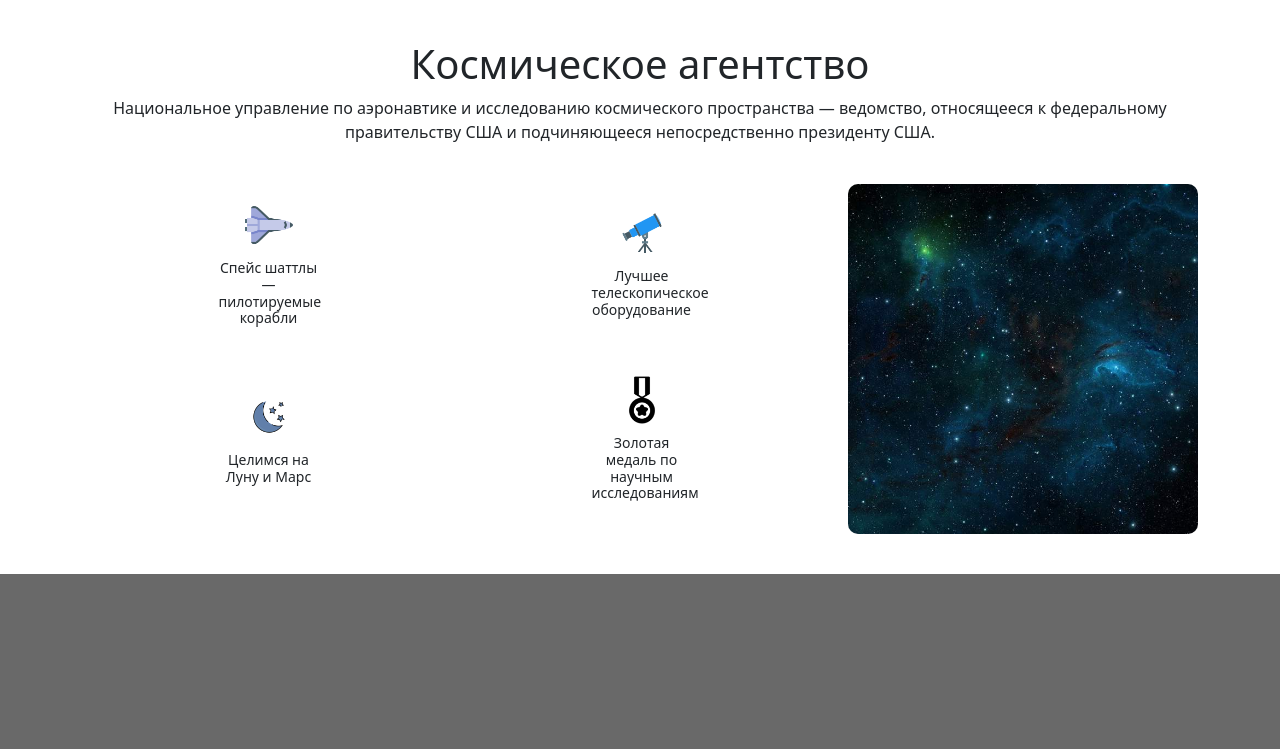
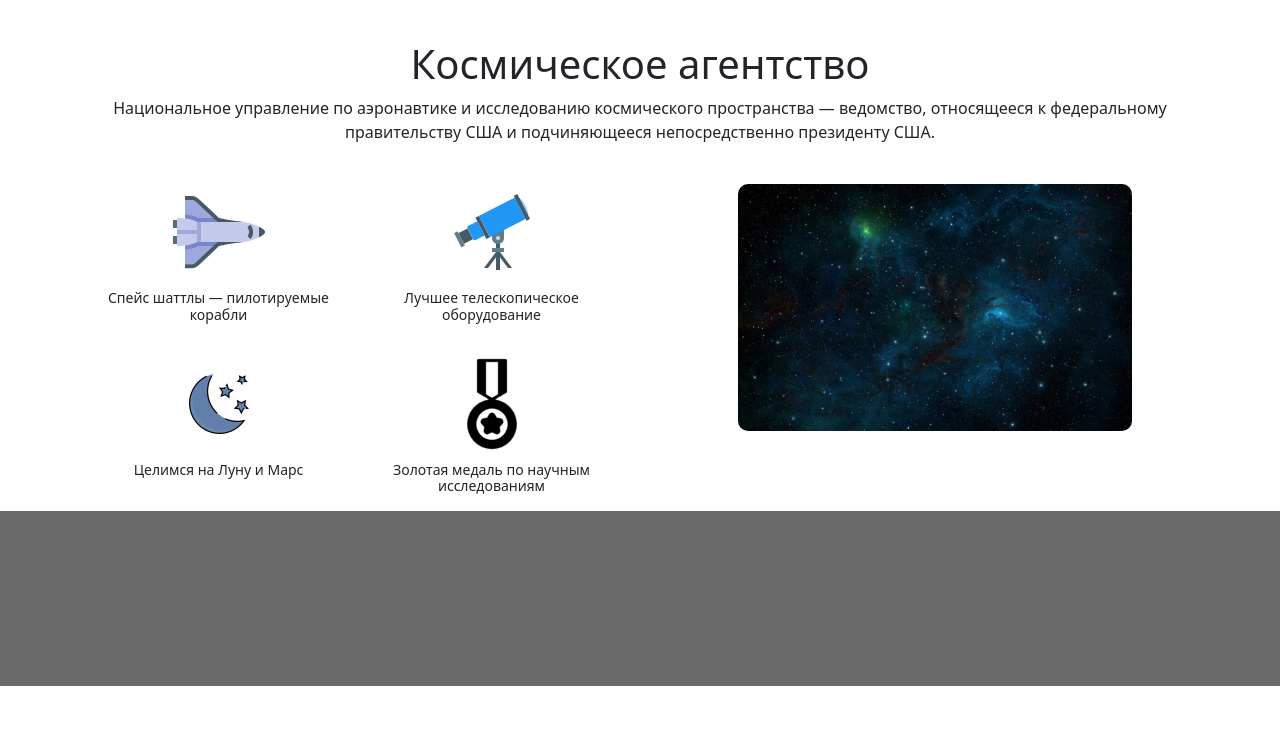
Before and after one commit to M4OUR/project-test, a Django app: page / in a window 1280 px wide. Shown: the part 76-825 px from the top of the page. After the commit the page ends 762 px from the top, so only its background shows below. Run offline with Django 5.2, Linux system fonts and the light colour scheme; data that the repository does not hold is empty.

Commit message:
Initial commit

```diff
--- a/static/css/main.css
+++ b/static/css/main.css
@@ -32,63 +32,62 @@
 /* Основной контейнер для изображений и правой картинки */
 .section-content {
     display: flex;
-    justify-content: flex-start;
-    gap: 0px;
-    margin-bottom: 40px;
-    width: 100%;
+    justify-content: space-between;
+    align-items: flex-start;
+    gap: 20px;
 }
+
 /* Левая часть с иконками */
-.left-images {
+.col-6 .mb-3 {
     display: grid;
     grid-template-columns: repeat(2, 1fr);
-    grid-template-rows: repeat(2, auto);
-    gap: 0px;
-    grid-column-gap: 0px;
+    gap: 10px;
     flex: 1;
-    justify-items: center;
-    align-items: center;
-    width: 35%;
-    margin: 0 auto;
 }
 
-/* Индивидуальные стили для изображений */
-.left-images .item {
-    text-align: center;
-    margin: 0;
-    padding: 0;
-    box-sizing: border-box;
+/* Индивидуальные стили для изображений в иконках */
+.col-6, .col-md-3 {
+    display: flex;
+    flex-direction: column;
+    align-items: center;
 }
 
-.left-images .item img {
-    width: 50%;
-    border-radius: 25px;
+.col-6 mb-3 img {
+    width: 33%;
+    border-radius: 15px;
+    margin-bottom: 10px;
 }
 
-/* Стиль для текста под иконками */
-.left-images .item p {
+/* Текст под изображениями */
+.col-6 p, .col-md-3 p {
     text-align: center;
     margin-top: 10px;
     font-size: 14px;
     line-height: 1.2;
-    max-width: 100px;
-    margin-left: auto;
-    margin-right: auto;
+    word-wrap: break-word;
+    overflow-wrap: break-word;
 }
 
-/* Правое изображение (квадратное) */
-.space-image {
-    flex-shrink: 0;
-    width: 350px;
-    height: 350px;
-    margin-left: 20px;
-    border-radius: 10px;
-    overflow: hidden;
+/* Правое изображение */
+.space-image-container {
+    flex: 1;
+    display: flex;
+    justify-content: center;
+    align-items: center;
 }
 
-.space-image img {
-    width: 100%;
-    height: 100%;
+.space-image-container img {
+    width: 75%;
+    height: auto;
     object-fit: cover;
+    border-radius: 10px;
+}
+
+/* Адаптивные настройки для больших экранов */
+@media (min-width: 768px) {
+    .section-content {
+        gap: 20px;
+    }
 }
 
 /* Слайдер в подвале */
--- a/templates/main/base.html
+++ b/templates/main/base.html
@@ -32,37 +32,35 @@
     <!-- Основной контент страницы -->
     <main>
         <div class="container">
-            <!-- Заголовок -->
-            <div class="section-title">
+            <div class="section-title text-center">
                 <h1>Космическое агентство</h1>
                 <p>Национальное управление по аэронавтике и исследованию космического пространства — ведомство, относящееся к федеральному правительству США и подчиняющееся непосредственно президенту США.</p>
             </div>
 
-            <!-- Секция с изображениями и текстом -->
-            <div class="section-content">
-                <!-- Иконки -->
-                <div class="left-images">
-                    <div class="item">
-                        <img src="{% static 'img/space-shuttle.png'%}" alt="Спейс шаттлы">
+            <div class="row section-content align-items-start">
+                <!-- Левая часть с иконками -->
+                <div class="col-12 col-md-6 d-flex flex-wrap">
+                    <div class="col-6 mb-3">
+                        <img src="{% static 'img/space-shuttle.png' %}" alt="Спейс шаттлы" class="img-fluid">
                         <p>Спейс шаттлы — пилотируемые корабли</p>
                     </div>
-                    <div class="item">
-                        <img src="{% static 'img/telescope.png'%}" alt="Телескоп">
+                    <div class="col-6 mb-3">
+                        <img src="{% static 'img/telescope.png' %}" alt="Телескоп" class="img-fluid">
                         <p>Лучшее телескопическое оборудование</p>
                     </div>
-                    <div class="item">
-                        <img src="{% static 'img/stars_moon_icon-icons.com_62501.png' %}" alt="Луна">
+                    <div class="col-6">
+                        <img src="{% static 'img/stars_moon_icon-icons.com_62501.png' %}" alt="Луна" class="img-fluid">
                         <p>Целимся на Луну и Марс</p>
                     </div>
-                    <div class="item">
-                        <img src="{% static 'img/medal_champion_award_winner_olympic_icon_207824.webp'%}" alt="Золотая медаль">
+                    <div class="col-6">
+                        <img src="{% static 'img/medal_champion_award_winner_olympic_icon_207824.webp' %}" alt="Золотая медаль" class="img-fluid">
                         <p>Золотая медаль по научным исследованиям</p>
                     </div>
                 </div>
 
-                <!-- Фотография космоса -->
-                <div class="space-image">
-                    <img src="{% static 'img/1551cdc9f6189529e46dbb2e3f1e7a9246f62e2cr1-1200-750v2_hq.jpg' %}" alt="Космос">
+                <!-- Правая часть с фотографией -->
+                <div class="col-12 col-md-6 space-image-container">
+                    <img src="{% static 'img/1551cdc9f6189529e46dbb2e3f1e7a9246f62e2cr1-1200-750v2_hq.jpg' %}" alt="Космос" class="img-fluid">
                 </div>
             </div>
         </div>
@@ -147,15 +145,23 @@
             }
         }
     });
-});
 
-$(document).ready(function() {
+
 // Инициализация основного слайдера
     $('.slider-for').slick({
         slidesToShow: 1,
         slidesToScroll: 1,
         fade: true,
         asNavFor: '.slider-nav',
+    });
+
+
+    // Инициализация слайдера миниатюр
+    $('.slider-nav').slick({
+        slidesToShow: 5,
+        slidesToScroll: 1,
+        focusOnSelect: true,
+        infinite: false,
     });
 
     $(document).ready(function() {
@@ -187,15 +193,6 @@ $(document).ready(function() {
     });
 
 
-
-    // Инициализация слайдера миниатюр
-    $('.slider-nav').slick({
-        slidesToShow: 5,
-        slidesToScroll: 1,
-        focusOnSelect: true,
-        infinite: false,
-    });
-
     // Открытие изображения в модальном окне
     $('.slider-for img').click(function() {
         var imgSrc = $(this).attr('src');
```
Also changed, not shown: slider/admin.py (+6 -7 lines), slider/models.py (+5 -3 lines). Lines whose indentation alone changed are shown as unchanged.
